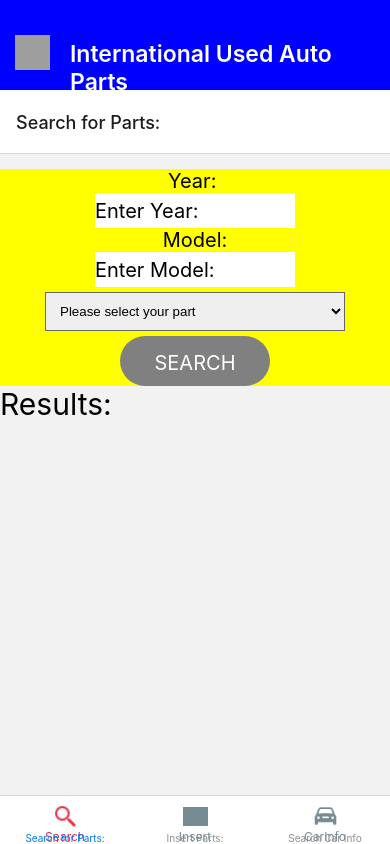
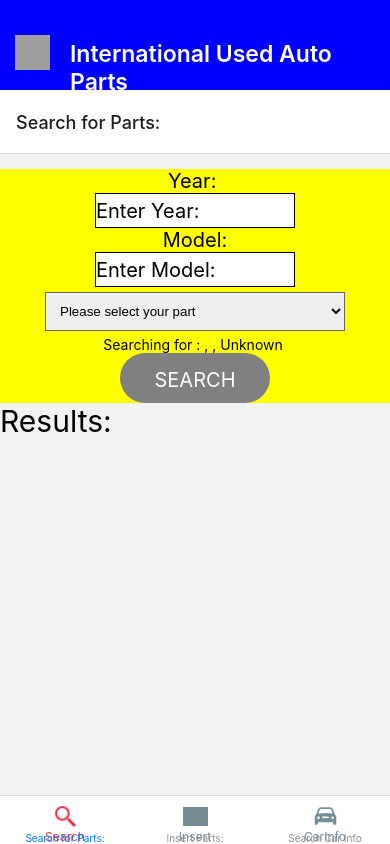
Before and after one commit to WilfredoEsco/InventoryAppReactNative, a React Native app: screen / in a window 390 px wide. Built offline with nearby package versions, Linux system fonts and the light colour scheme; grey boxes are pictures that could not be loaded.

Commit message:
useState to track user input

```diff
--- a/components/Searcher.js
+++ b/components/Searcher.js
@@ -9,14 +9,15 @@ import CustomButton from "./customButton";
 
 function App() {
   const [part, setPart] = useState('Unknown');
-
+  const [year, setYear] = useState();
+  const [model, setModel] = useState();
   return (
 
     <View style = {styles.screen}>
         <Text style ={styles.text}>Year: </Text>
-        <TextInput placeholder="Enter Year:" style ={styles.inputs}/>
+        <TextInput placeholder="Enter Year:" style ={styles.inputs} onChangeText={(val)=>setYear(val)}/>
         <Text style ={styles.text}>Model:</Text>
-        <TextInput placeholder="Enter Model:" style ={styles.inputs}/>
+        <TextInput placeholder="Enter Model:" style ={styles.inputs} onChangeText={(val)=> setModel(val)}/>
       <Picker
         selectedValue={part}
         onValueChange={(value, index) => setPart(value)}
@@ -30,6 +31,7 @@ function App() {
         <Picker.Item label="Starter" value="Starter" />
         <Picker.Item label="Alternator" value="Alternator" />
       </Picker>
+      <Text>Searching for : {year}, {model}, {part} </Text>
       <CustomButton/>
     </View>
 
@@ -62,6 +64,7 @@ const styles = StyleSheet.create({
     height:35,
     width: 200,
     backgroundColor:'white',
+    borderWidth:1
 
   }
 });
```
